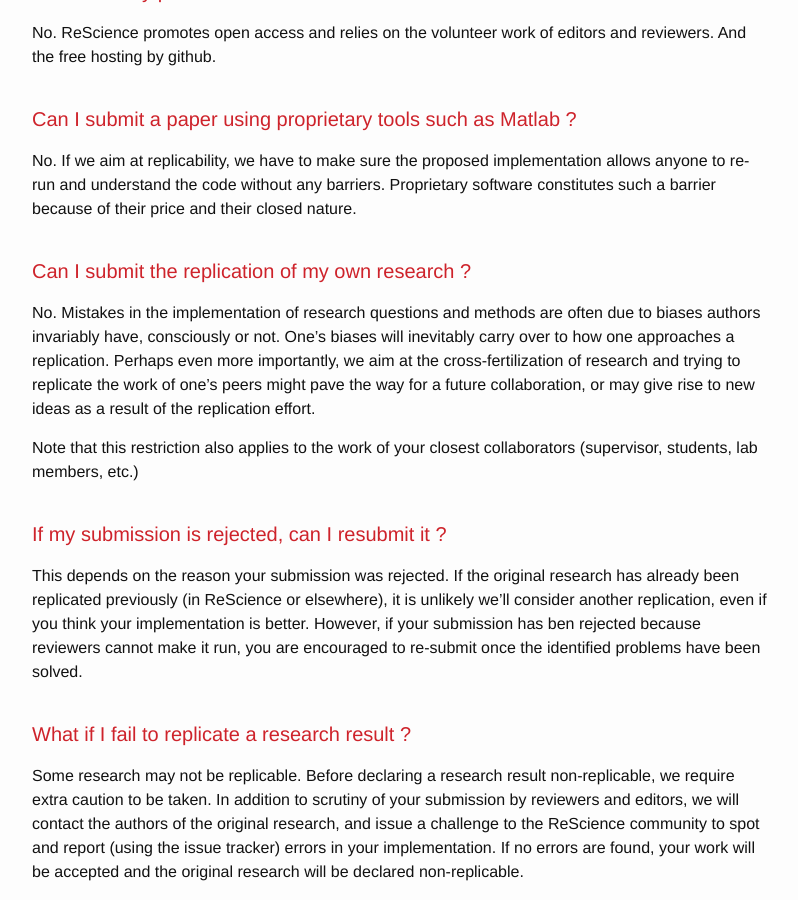
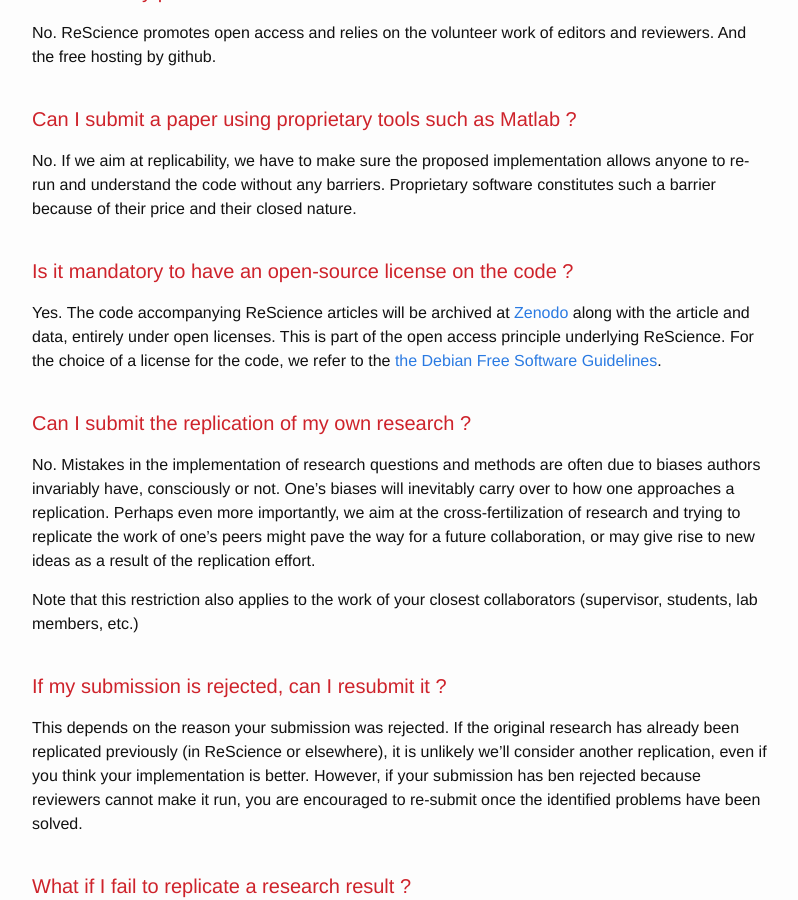
Before and after one commit to ReScience/rescience.github.io, a Jekyll site: the page built from 05-FAQ.md, in a window 1280 px wide and 900 px high, scrolled down 673 px. Shown: the whole window, without its empty margins (238-1036 px from the left). Built offline with Jekyll 4.4.1, drawn with Linux system fonts in a browser that asks for light colours; Markdown is read by kramdown in place of the engine named in the settings.

Commit message:
add FAQ entry about licenses

```diff
--- a/05-FAQ.md
+++ b/05-FAQ.md
@@ -44,6 +44,15 @@ No. If we aim at replicability, we have to make sure the proposed
 implementation allows anyone to re-run and understand the code without any
 barriers. Proprietary software constitutes such a barrier because of their
 price and their closed nature.
+
+
+## Is it mandatory to have an open-source license on the code ?
+
+Yes. The code accompanying Re**Science** articles will be archived at
+[Zenodo](https://zenodo.org/) along with the article and data, entirely under open
+licenses. This is part of the open access principle underlying Re**Science**. For the
+choice of a license for the code, we refer to the [the Debian Free Software
+Guidelines](https://www.debian.org/social_contract#guidelines).
 
 
 ## Can I submit the replication of my own research ?
```
